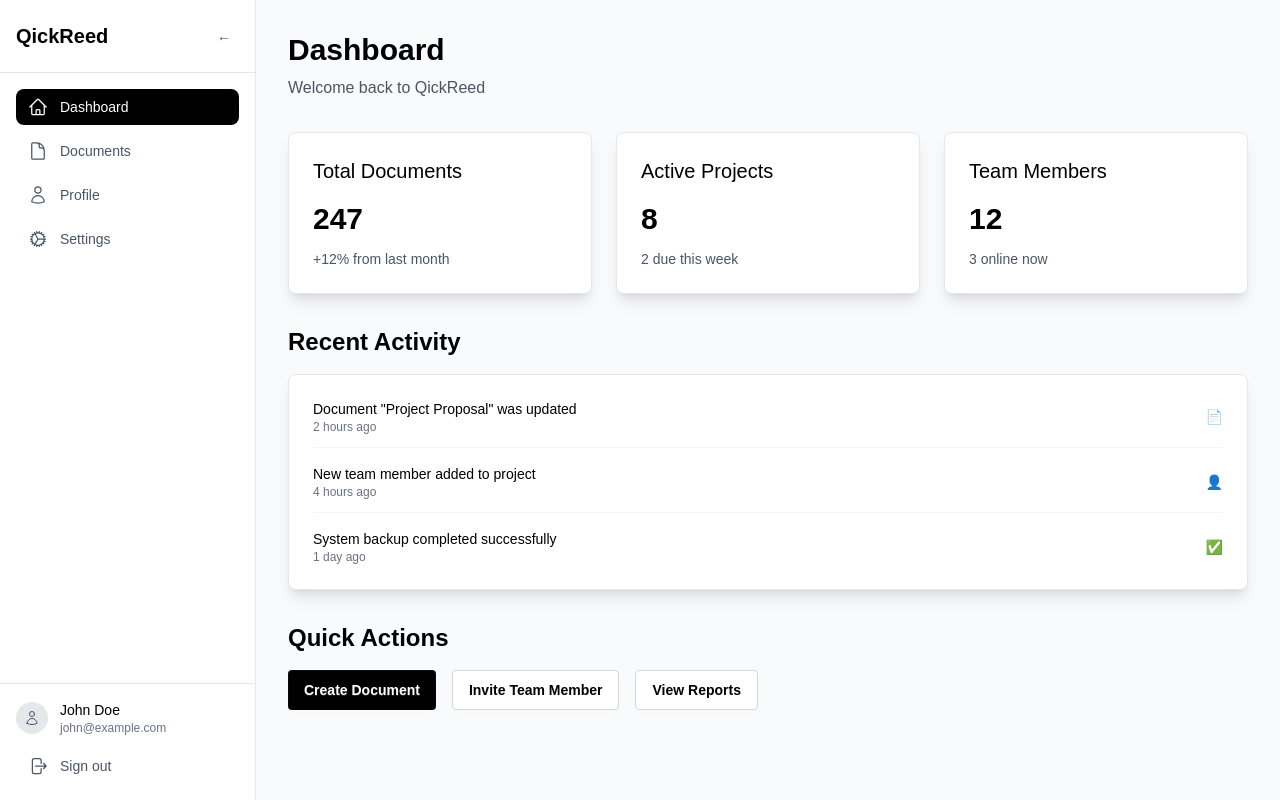
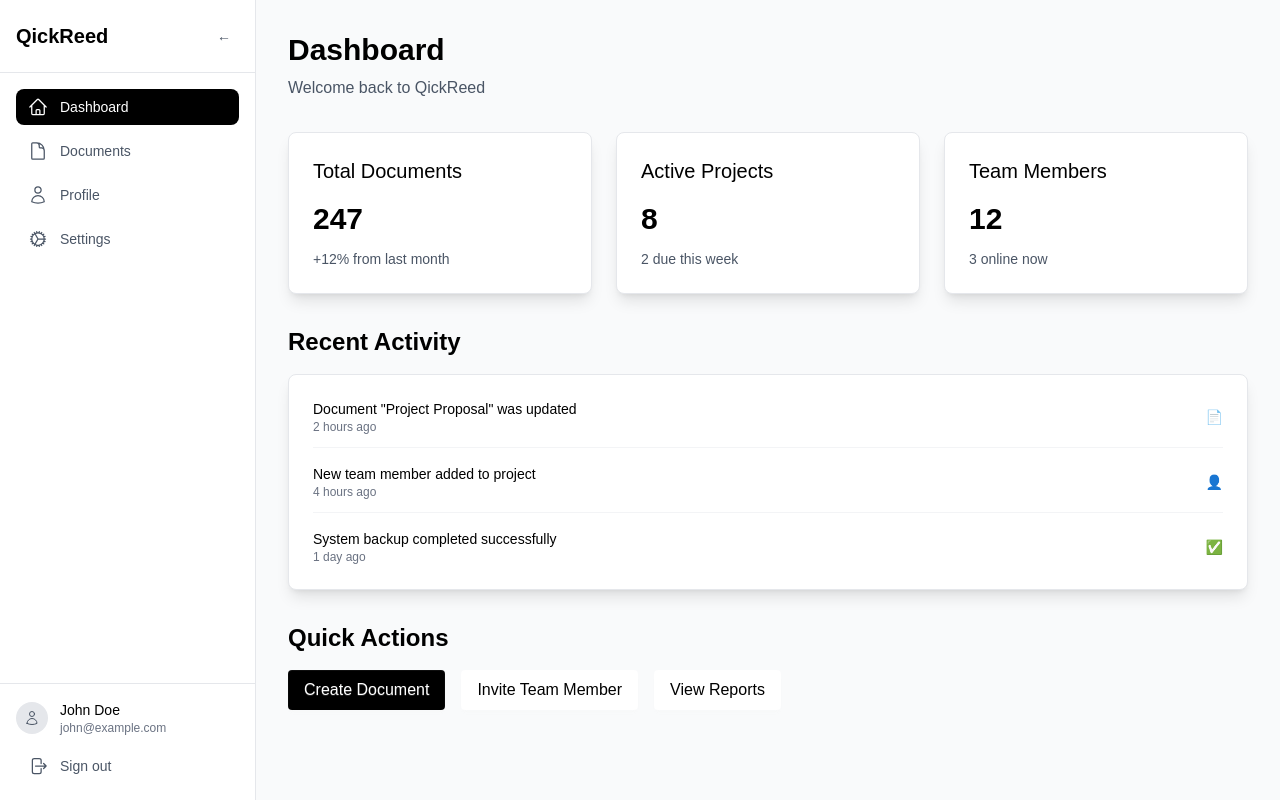
Before and after one commit to tenlisboa/qickreed, a Next.js app: page /dashboard in a window 1280 px wide. Built offline with nearby package versions, Linux system fonts and the light colour scheme.

Commit message:
feat: refactor DashboardPage to use reusable Button and Card components

```diff
--- a/src/app/(authenticated)/dashboard/page.tsx
+++ b/src/app/(authenticated)/dashboard/page.tsx
@@ -1,3 +1,6 @@
+import Button from "@/components/Button";
+import Card from "@/components/Card";
+
 export default function DashboardPage() {
   return (
     <div className="p-8">
@@ -10,35 +13,27 @@ export default function DashboardPage() {
       {/* Dashboard Grid */}
       <div className="grid grid-cols-1 md:grid-cols-2 lg:grid-cols-3 gap-6">
         {/* Stats Cards */}
-        <div className="card bg-white border border-gray-200 shadow-lg">
-          <div className="card-body p-6">
+        <Card>
           <h3 className="text-xl font-medium text-black mb-2">
             Total Documents
           </h3>
           <p className="text-3xl font-bold text-black">247</p>
           <p className="text-sm text-gray-600 mt-1">+12% from last month</p>
-          </div>
-        </div>
+        </Card>
 
-        <div className="card bg-white border border-gray-200 shadow-lg">
-          <div className="card-body p-6">
+        <Card>
           <h3 className="text-xl font-medium text-black mb-2">
             Active Projects
           </h3>
           <p className="text-3xl font-bold text-black">8</p>
           <p className="text-sm text-gray-600 mt-1">2 due this week</p>
-          </div>
-        </div>
+        </Card>
 
-        <div className="card bg-white border border-gray-200 shadow-lg">
-          <div className="card-body p-6">
-            <h3 className="text-xl font-medium text-black mb-2">
-              Team Members
-            </h3>
+        <Card>
+          <h3 className="text-xl font-medium text-black mb-2">Team Members</h3>
           <p className="text-3xl font-bold text-black">12</p>
           <p className="text-sm text-gray-600 mt-1">3 online now</p>
-          </div>
-        </div>
+        </Card>
       </div>
 
       {/* Recent Activity */}
@@ -46,8 +41,7 @@ export default function DashboardPage() {
         <h2 className="text-2xl font-semibold text-black mb-4">
           Recent Activity
         </h2>
-        <div className="card bg-white border border-gray-200 shadow-lg">
-          <div className="card-body p-6">
+        <Card>
           <div className="space-y-4">
             <div className="flex items-center justify-between border-b border-gray-100 pb-3">
               <div>
@@ -79,8 +73,7 @@ export default function DashboardPage() {
               <span className="text-sm text-gray-600">✅</span>
             </div>
           </div>
-          </div>
-        </div>
+        </Card>
       </div>
 
       {/* Quick Actions */}
@@ -89,15 +82,9 @@ export default function DashboardPage() {
           Quick Actions
         </h2>
         <div className="flex flex-wrap gap-4">
-          <button className="btn bg-black hover:bg-gray-800 text-white border-none transition-colors">
-            Create Document
-          </button>
-          <button className="btn bg-white hover:bg-gray-100 text-black border border-gray-300 transition-colors">
-            Invite Team Member
-          </button>
-          <button className="btn bg-white hover:bg-gray-100 text-black border border-gray-300 transition-colors">
-            View Reports
-          </button>
+          <Button variant="primary">Create Document</Button>
+          <Button variant="secondary">Invite Team Member</Button>
+          <Button variant="secondary">View Reports</Button>
         </div>
       </div>
     </div>
--- /dev/null
+++ b/src/components/Button.tsx
@@ -0,0 +1,40 @@
+import { ButtonHTMLAttributes, ReactNode } from "react";
+
+interface ButtonProps extends ButtonHTMLAttributes<HTMLButtonElement> {
+  children: ReactNode;
+  variant?: "primary" | "secondary" | "outline";
+  size?: "sm" | "md" | "lg";
+  className?: string;
+}
+
+export default function Button({
+  children,
+  variant = "primary",
+  size = "md",
+  className = "",
+  ...props
+}: ButtonProps) {
+  const baseClasses = "btn transition-colors border-none font-medium";
+
+  const variantClasses = {
+    primary: "bg-black hover:bg-gray-800 text-white",
+    secondary: "bg-white hover:bg-gray-100 text-black border border-gray-300",
+    outline:
+      "bg-transparent hover:bg-gray-100 text-black border border-gray-300",
+  };
+
+  const sizeClasses = {
+    sm: "px-3 py-1.5 text-sm",
+    md: "px-4 py-2 text-base",
+    lg: "px-6 py-3 text-lg",
+  };
+
+  return (
+    <button
+      className={`${baseClasses} ${variantClasses[variant]} ${sizeClasses[size]} ${className}`}
+      {...props}
+    >
+      {children}
+    </button>
+  );
+}
--- /dev/null
+++ b/src/components/Card.tsx
@@ -0,0 +1,35 @@
+import { ReactNode } from "react";
+
+interface CardProps {
+  children: ReactNode;
+  className?: string;
+  shadow?: "sm" | "md" | "lg";
+  padding?: "sm" | "md" | "lg";
+}
+
+export default function Card({
+  children,
+  className = "",
+  shadow = "lg",
+  padding = "md",
+}: CardProps) {
+  const baseClasses = "card bg-white border border-gray-200";
+
+  const shadowClasses = {
+    sm: "shadow-sm",
+    md: "shadow-md",
+    lg: "shadow-lg",
+  };
+
+  const paddingClasses = {
+    sm: "p-4",
+    md: "p-6",
+    lg: "p-8",
+  };
+
+  return (
+    <div className={`${baseClasses} ${shadowClasses[shadow]} ${className}`}>
+      <div className={`card-body ${paddingClasses[padding]}`}>{children}</div>
+    </div>
+  );
+}
```
Lines whose indentation alone changed are shown as unchanged.
